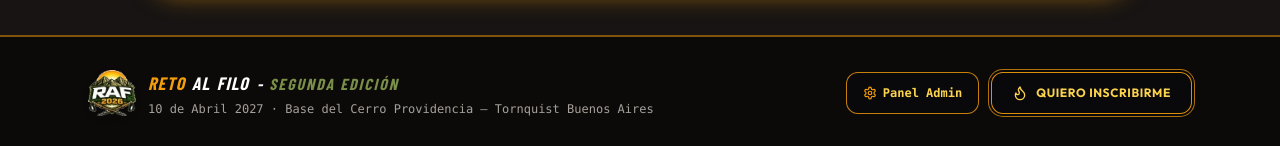
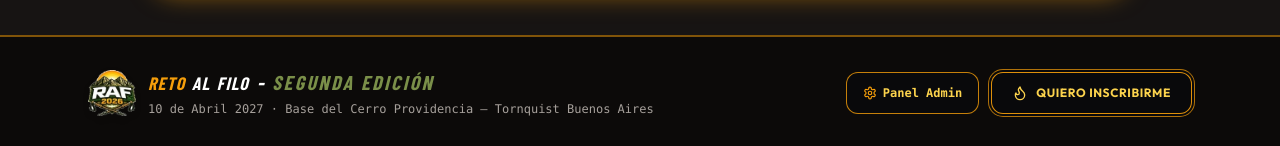
Before and after one commit to lucciancia20-alt/reto-al-filo-web, a React (Vite) app: page / in a window 1280 px wide. Shown: the part 4616-4762 px from the top of the page. Built offline with nearby package versions, Linux system fonts and the light colour scheme; no server answers; a web font is replaced by a local one.

Commit message:
Ajusta altura de SEGUNDA EDICIÓN en Footer y colores del selector de tema Oficial RAF

```diff
--- a/src/components/Footer.jsx
+++ b/src/components/Footer.jsx
@@ -41,7 +41,7 @@ export default function Footer({
                 {restTitleWords && <span className="text-white"> {restTitleWords}</span>}
               </span>
               {expandedEdition && (
-                <span className="hero-subtitle-edition font-bold text-sm sm:text-base tracking-[0.12em] [text-shadow:none]">
+                <span className="hero-subtitle-edition font-bold text-[17.5px] sm:text-[20px] leading-none tracking-[0.12em] [text-shadow:none]">
                   <span className="text-white">- </span>
                   <span className="text-[var(--theme-edition-text)]">{expandedEdition}</span>
                 </span>
--- a/src/data/raceConfig.js
+++ b/src/data/raceConfig.js
@@ -37,8 +37,8 @@ export const DEFAULT_MEDICAL_BODY_TEXT =
 export const VALID_THEME_COLORS = ['orange', 'naranja', 'red', 'blue', 'green', 'yellow', 'cyan'];
 
 export const THEME_COLOR_OPTIONS = [
-  { id: 'orange', label: 'Naranja + Verde (Oficial RAF)', hex: '#ff5e2b', secondaryHex: '#7a8f49' },
-  { id: 'naranja', label: 'Naranja', hex: '#ff5e2b' },
+  { id: 'orange', label: 'Ámbar + Verde (Oficial RAF)', hex: '#fbbf24', secondaryHex: '#6b7f3e' },
+  { id: 'naranja', label: 'Naranja', hex: '#f97316' },
   { id: 'red', label: 'Rojo', hex: '#fb2c36' },
   { id: 'blue', label: 'Azul', hex: '#3b82f6' },
   { id: 'green', label: 'Verde', hex: '#22c55e' },
```
